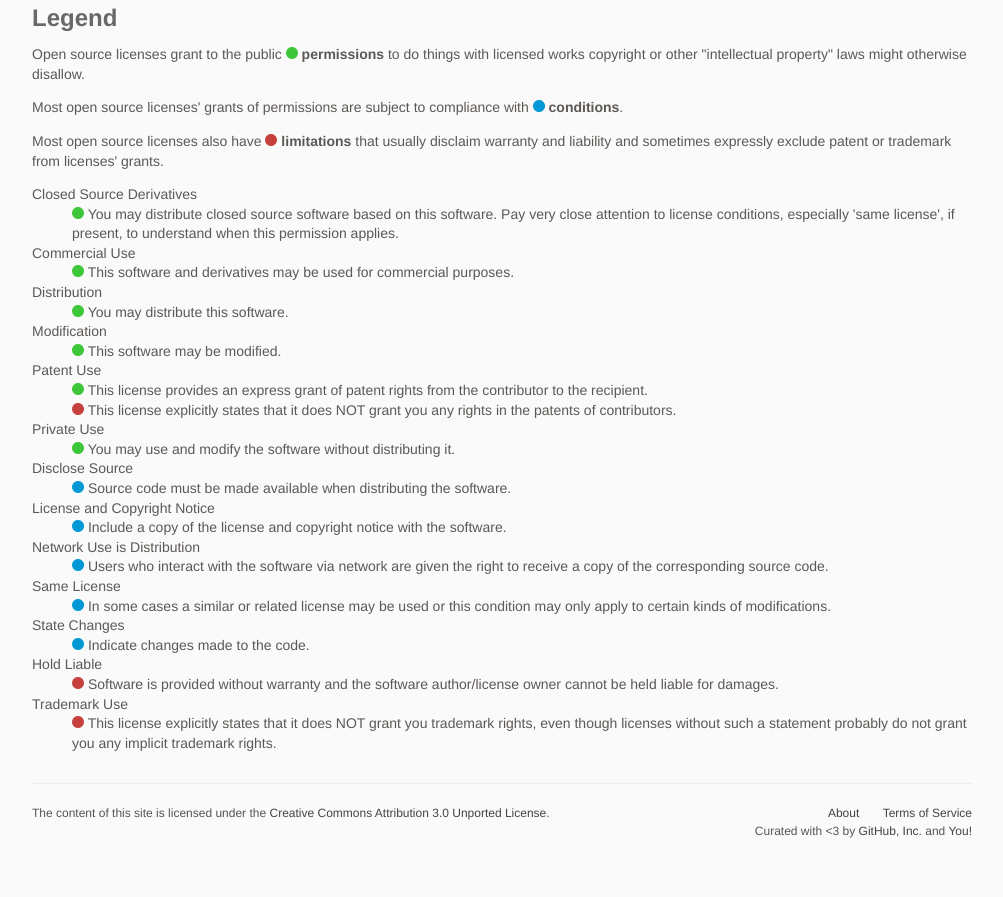
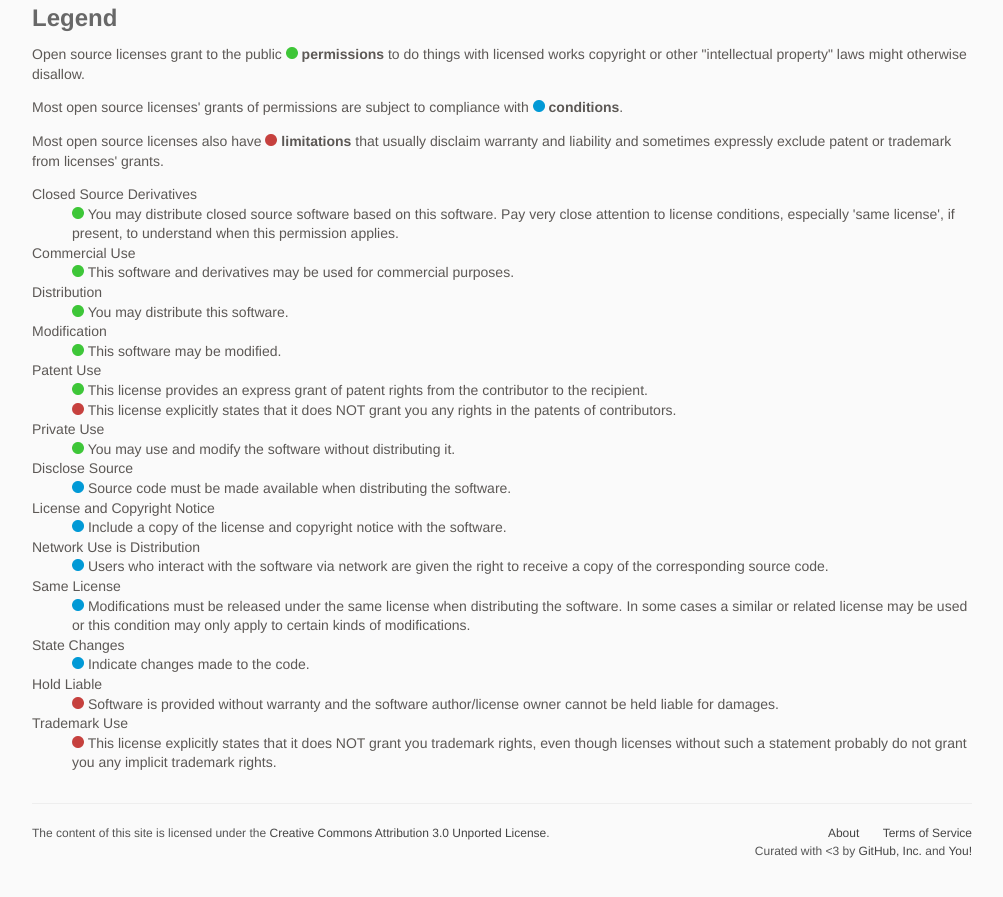
Before and after one commit to github/choosealicense.com, a Jekyll site: the page built from appendix.md, in a window 1280 px wide and 900 px high, scrolled down 1123 px. Shown: the top 897 px of the window, without its empty margins (138-1141 px from the left). Built offline with Jekyll 4.4.1, drawn with Linux system fonts in a browser that asks for light colours; some web fonts are replaced.

Commit message:
complete description, inadvertently truncated

```diff
--- a/_data/rules.yml
+++ b/_data/rules.yml
@@ -31,7 +31,7 @@ conditions:
 - description: Users who interact with the software via network are given the right to receive a copy of the corresponding source code.
   label: Network Use is Distribution
   tag: network-use-disclose
-- description: In some cases a similar or related license may be used or this condition may only apply to certain kinds of modifications.
+- description: Modifications must be released under the same license when distributing the software. In some cases a similar or related license may be used or this condition may only apply to certain kinds of modifications.
   label: Same License
   tag: same-license
 
```
